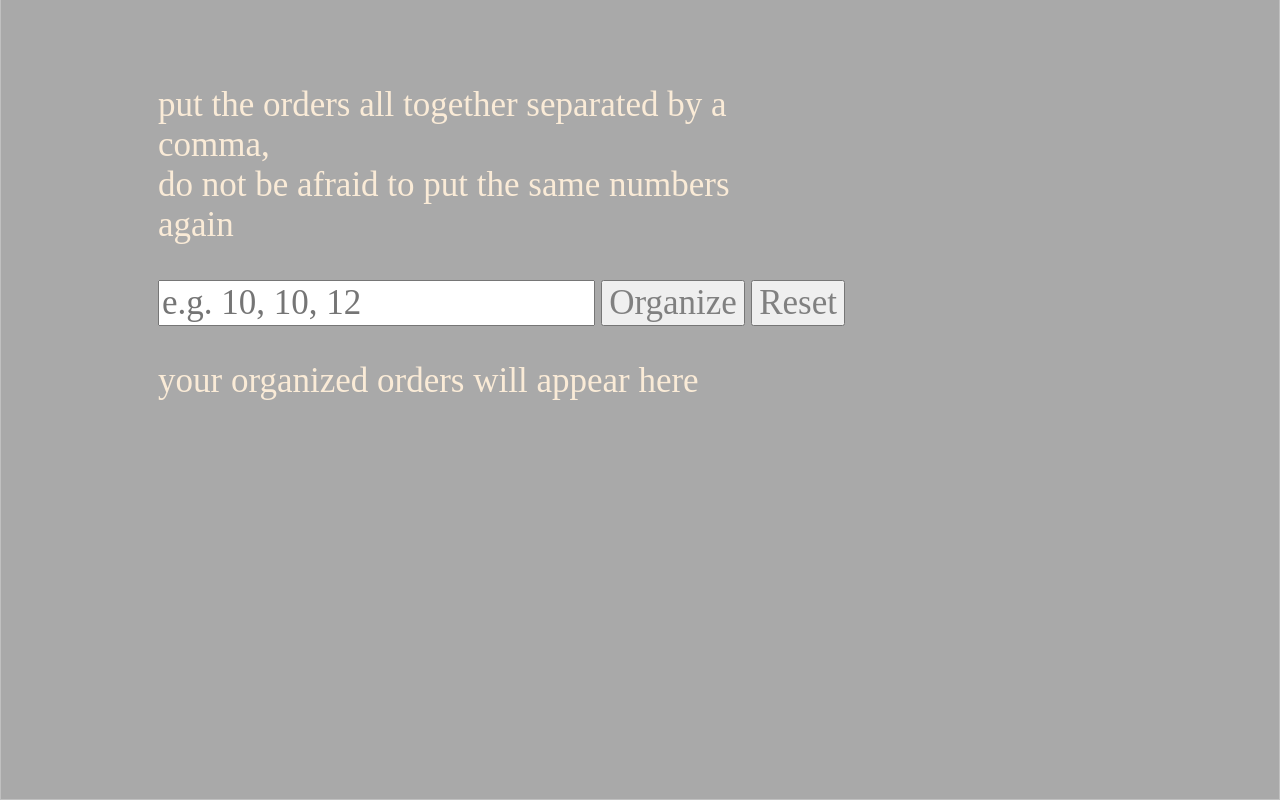
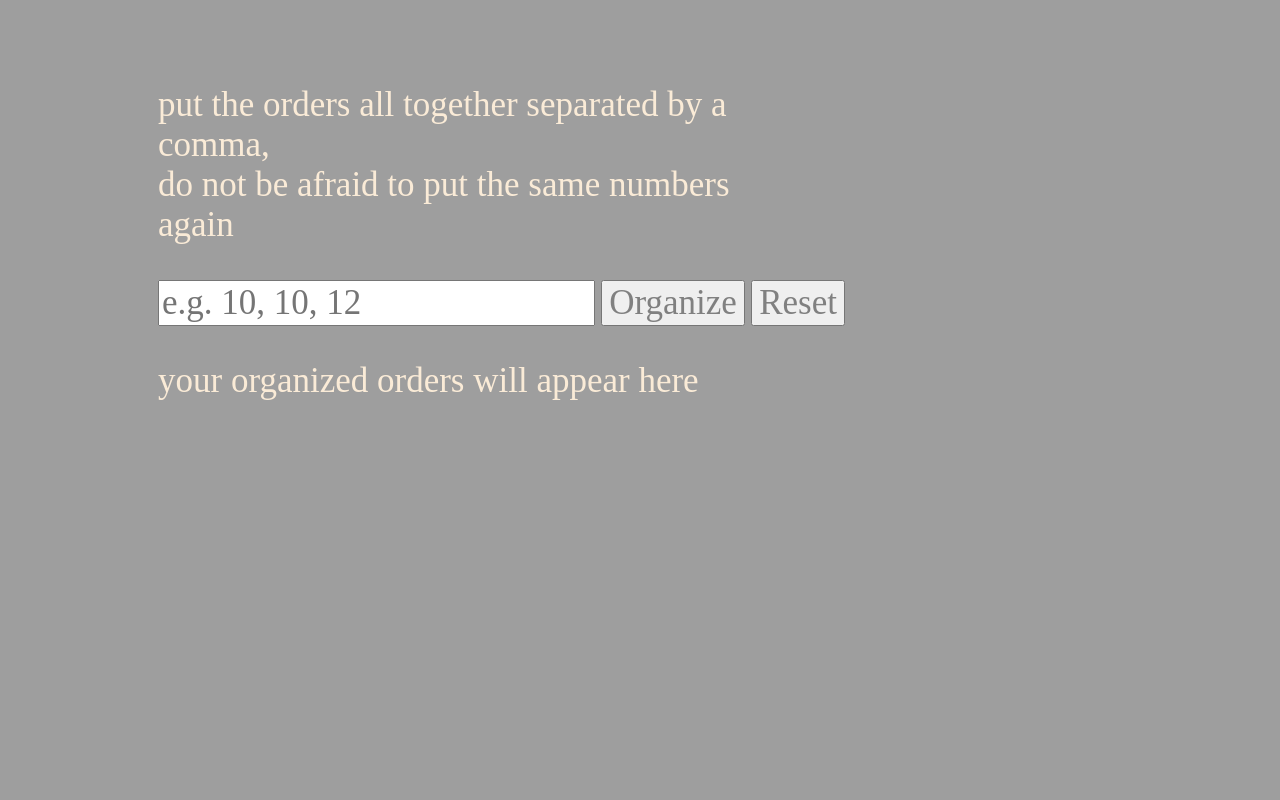
Before and after one commit to RickMar0/Sushi-Order-Organizer, a plain HTML site: page index.html in a window 1280 px wide. Drawn offline with Linux system fonts and the light colour scheme; the site is published under a folder, as on GitHub Pages, so addresses that start at the root find nothing; a web font is replaced by a local one.

Commit message:
fix: update README for clarity and adjust z-index in CSS

```diff
--- a/index.html
+++ b/index.html
@@ -68,7 +68,7 @@
 
    .BG {
     max-width:100vw;
-    z-index: -1;
+    z-index: -2;
     object-fit: fill;
     height: 150vh;
     width: 100%;
@@ -95,7 +95,7 @@
 
   <p class="C">your organized orders will appear here</p>
 
-  <img src="/Sushi-Order-Organizer/Design2.jpg" class="BG">
+  <img src="./Design2.jpg" class="BG">
 
   <script>
 
```
Also changed, not shown: 1 other file.
